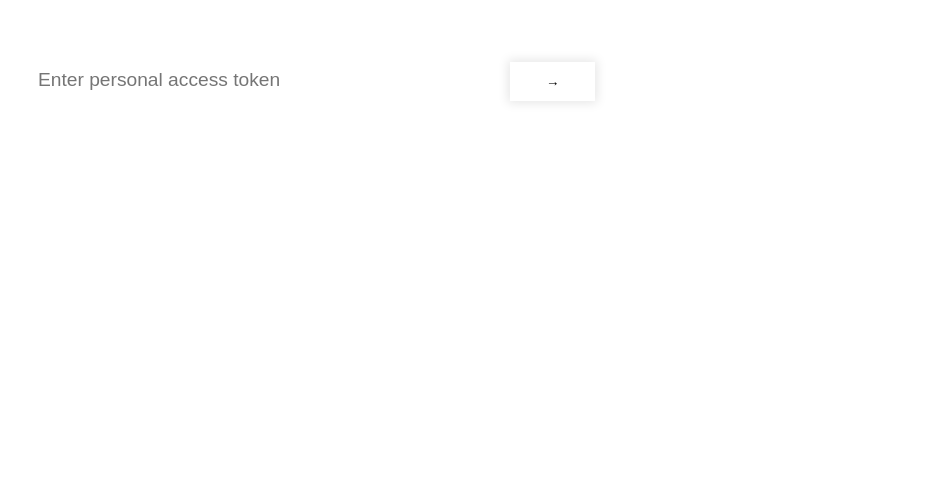
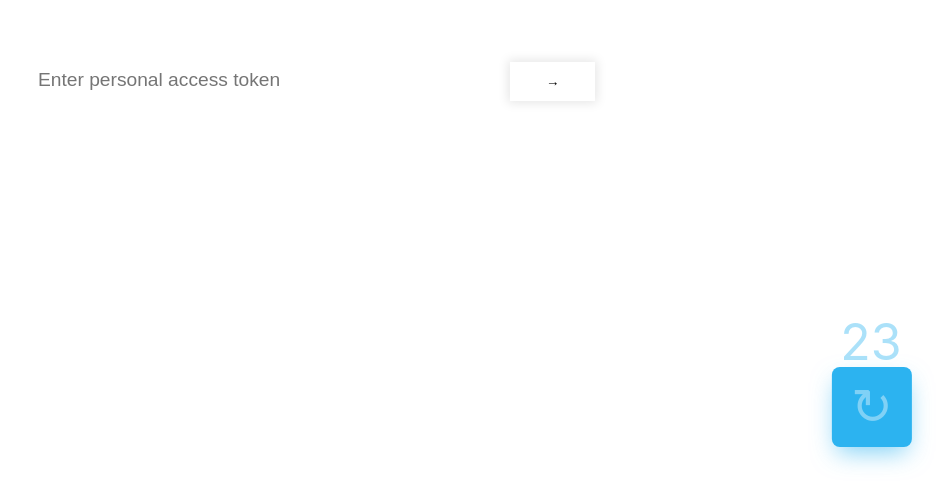
Before and after one commit to r3z4r/github-commits, a Next.js app: page / in a window 1280 px wide. Shown: the part 318-800 px from the top of the page, without its empty margins (334-1280 px from the left). Built offline with nearby package versions, Linux system fonts and the light colour scheme.

Commit message:
reload action button and timer

```diff
--- /dev/null
+++ b/components/ActionButton/actionbutton.module.css
@@ -0,0 +1,51 @@
+.container {
+  position: fixed;
+  width: 100px;
+  height: 100px;
+  bottom: 0;
+  right: 0;
+  margin: 35px 25px;
+}
+
+.container:hover {
+  transition: all 0.3s;
+}
+
+.button {
+  font-family: Lucida Sans Unicode;
+  position: absolute;
+  width: 80px;
+  height: 80px;
+  background: #2cb3f0;
+  bottom: 0;
+  border-radius: 10%;
+  left: 0;
+  right: 0;
+  margin: auto;
+  color: rgba(255, 255, 255, 0.4);
+  line-height: 80px;
+  text-align: center;
+  font-size: 50px;
+  z-index: 100;
+  box-shadow: 0 10px 25px -5px rgba(44, 179, 240, 0.6);
+  cursor: pointer;
+  -webkit-transition: all 0.3s;
+  transition: all 0.3s;
+  transform: translate(1.1%);
+}
+
+.button:hover {
+  color: white;
+  background: #06608a;
+}
+.button:active {
+  transform: scale(0.9);
+}
+
+.timer {
+  position: relative;
+  color: rgba(44, 179, 240, 0.4);
+  font-size: 50px;
+  margin: -35px 0 0 0;
+  text-align: center;
+}
--- /dev/null
+++ b/components/ActionButton/index.tsx
@@ -0,0 +1,31 @@
+import { useEffect, useState } from "react";
+import classes from "./actionbutton.module.css";
+
+const ActionButton: React.FC = () => {
+  const [timer, setTimer] = useState<number>(30);
+
+  const delay = (t: number) => {
+    return new Promise((resolve) => setTimeout(resolve, t));
+  };
+
+  useEffect(() => {
+    if (timer === 0) {
+      setTimer(30);
+    } else {
+      const decreaseAfterOneSeconde = async () => {
+        await delay(1000);
+        setTimer((prevTime) => prevTime - 1);
+      };
+      decreaseAfterOneSeconde();
+    }
+  }, [timer]);
+
+  return (
+    <div className={classes.container}>
+      <p className={classes.timer}>{timer}</p>
+      <div className={classes.button}>&#x21bb;</div>
+    </div>
+  );
+};
+
+export default ActionButton;
--- a/pages/index.tsx
+++ b/pages/index.tsx
@@ -5,6 +5,7 @@ import { useLayoutEffect, useState } from "react";
 import Commits from "./commits";
 import classes from "./main.module.css";
 import Loader from "../components/Loader";
+import ActionButton from "../components/ActionButton";
 
 const constants = {
   url: "https://api.github.com/repos/r3z4r/github-commits/commits",
@@ -78,6 +79,7 @@ const Home: NextPage = () => {
           )}
         </main>
       </div>
+      <ActionButton />
     </>
   );
 };
```
